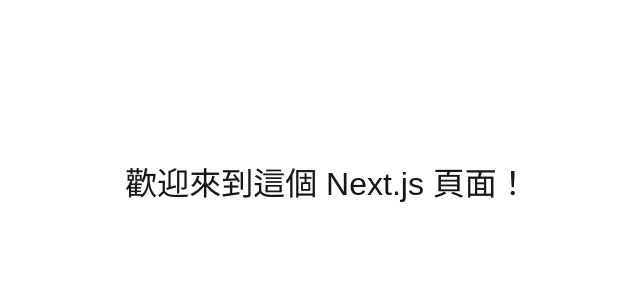
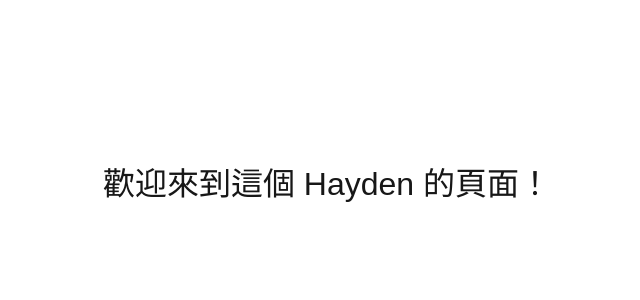
Before and after one commit to NBX7777/cursor-smith, a Next.js app: page / in a window 1280 px wide. Shown: the top 300 px of the page, without its empty margins (313-953 px from the left). Built offline with nearby package versions, Linux system fonts and the light colour scheme.

Commit message:
Update page.tsx

```diff
--- a/src/app/page.tsx
+++ b/src/app/page.tsx
@@ -3,7 +3,7 @@
 export default function Home() {
   return (
     <div style={{ textAlign: 'center', marginTop: '20vh', fontSize: '2rem' }}>
-      歡迎來到這個 Next.js 頁面！
+      歡迎來到這個 Hayden 的頁面！
     </div>
   );
 }
```
